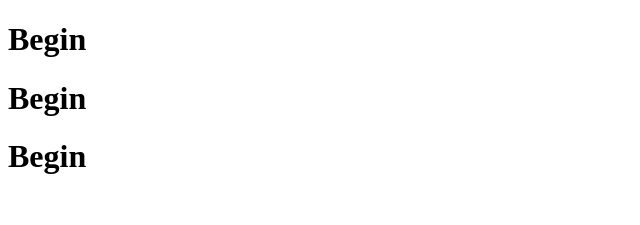
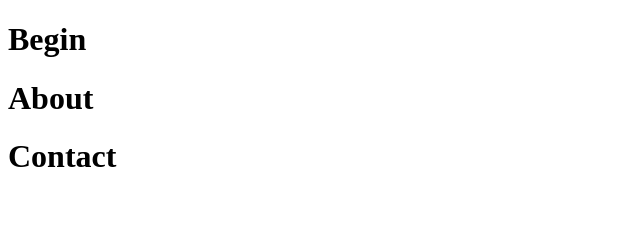
Before and after one commit to Nic-Dev-97/LandingPage-NftLaunch, a React (Vite) app: page / in a window 1280 px wide. Shown: the top 225 px of the page, without its empty margins (0-640 px from the left). Built offline with nearby package versions, Linux system fonts and the light colour scheme.

Commit message:
organizado para começar o trab

```diff
--- a/package.json
+++ b/package.json
@@ -12,6 +12,7 @@
     "react": "^18.2.0",
     "react-dom": "^18.2.0",
     "react-router-dom": "^6.3.0"
+
   },
   "devDependencies": {
     "@types/react": "^18.0.17",
--- a/src/App.jsx
+++ b/src/App.jsx
@@ -1,6 +1,8 @@
 import React from "react";
 import { BrowserRouter as Router } from "react-router-dom";
+import About from "./pages/about";
 import Begin from "./pages/begin";
+import Contact from "./pages/contact";
 
 //import Rotas from "./routes/routes";
 
@@ -8,8 +10,8 @@ function App() {
   return (
     <Router>
       <Begin/>
-      <Begin/>
-      <Begin/>
+      <About/>
+      <Contact/>
     </Router>
   );
 }
--- a/src/main.jsx
+++ b/src/main.jsx
@@ -1,5 +1,7 @@
 import React from 'react'
 import ReactDOM from 'react-dom/client'
+
+
 import App from './App'
 
 ReactDOM.createRoot(document.getElementById('root')).render(
--- a/src/pages/about/index.jsx
+++ b/src/pages/about/index.jsx
@@ -0,0 +1,9 @@
+import React from "react";
+
+export default function About() {
+    return (
+        <div>
+            <h1>About</h1>
+        </div>
+    );
+}
--- a/src/pages/begin/index.jsx
+++ b/src/pages/begin/index.jsx
@@ -1,10 +1,9 @@
 import React from "react";
-
 
 export default function Begin() {
     return (
         <div>
-        <h1>Begin</h1>
+            <h1>Begin</h1>
         </div>
     );
 }
--- a/src/pages/contact/index.jsx
+++ b/src/pages/contact/index.jsx
@@ -0,0 +1,9 @@
+import React from "react";
+
+export default function Contact() {
+    return (
+        <div>
+            <h1>Contact</h1>
+        </div>
+    );
+}
--- a/src/routes/routes.jsx
+++ b/src/routes/routes.jsx
@@ -9,8 +9,6 @@ export default function Rotas() {
 
             <Routes>
                 <Route path="/" element={< Begin/>} />
-                <Route path="/" element={<h1>404 - Not Found</h1>} />
-                <Route path="/" element={<h1>404 - Not Found</h1>} />
             </Routes>
 
     );
```
